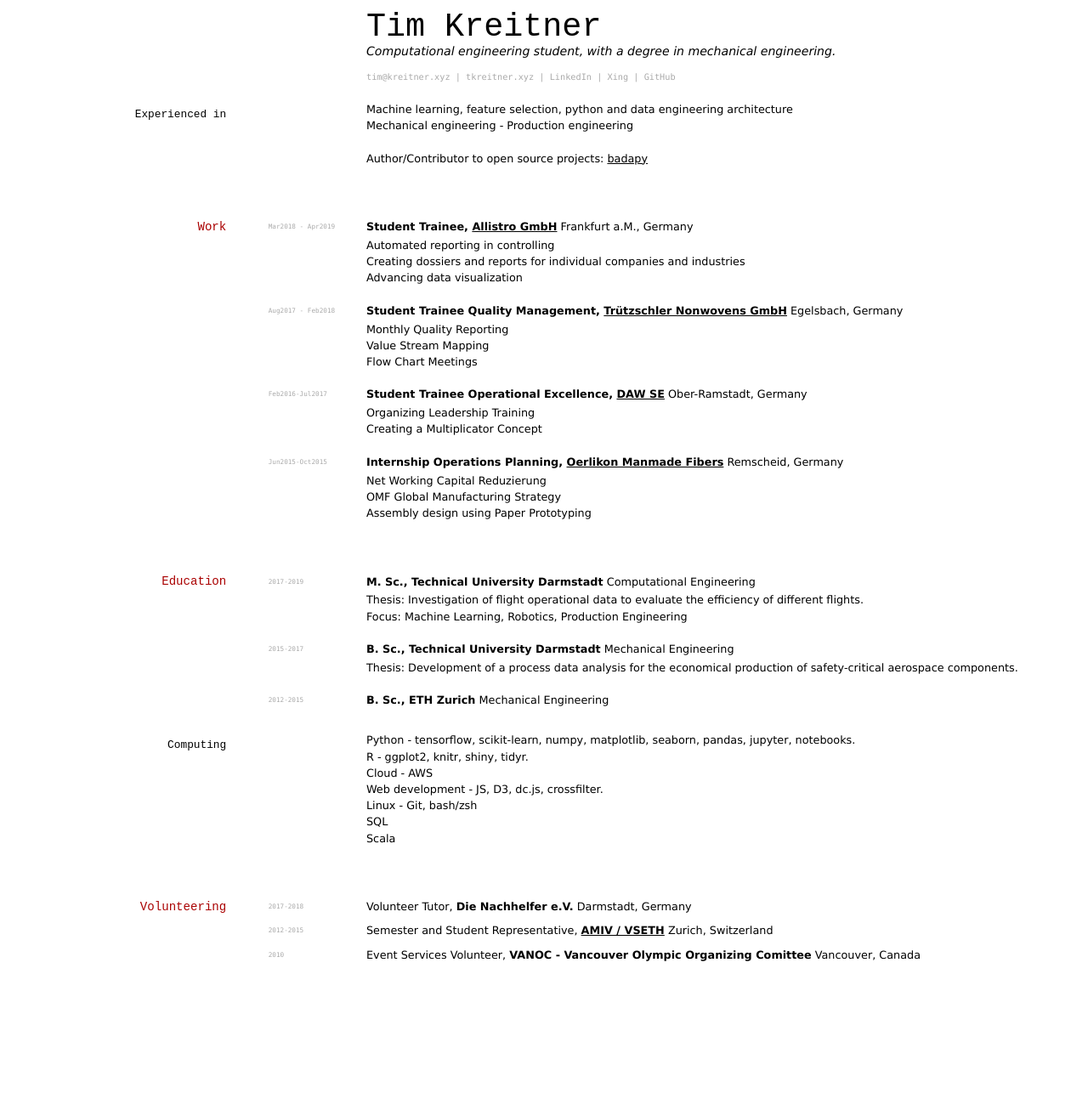
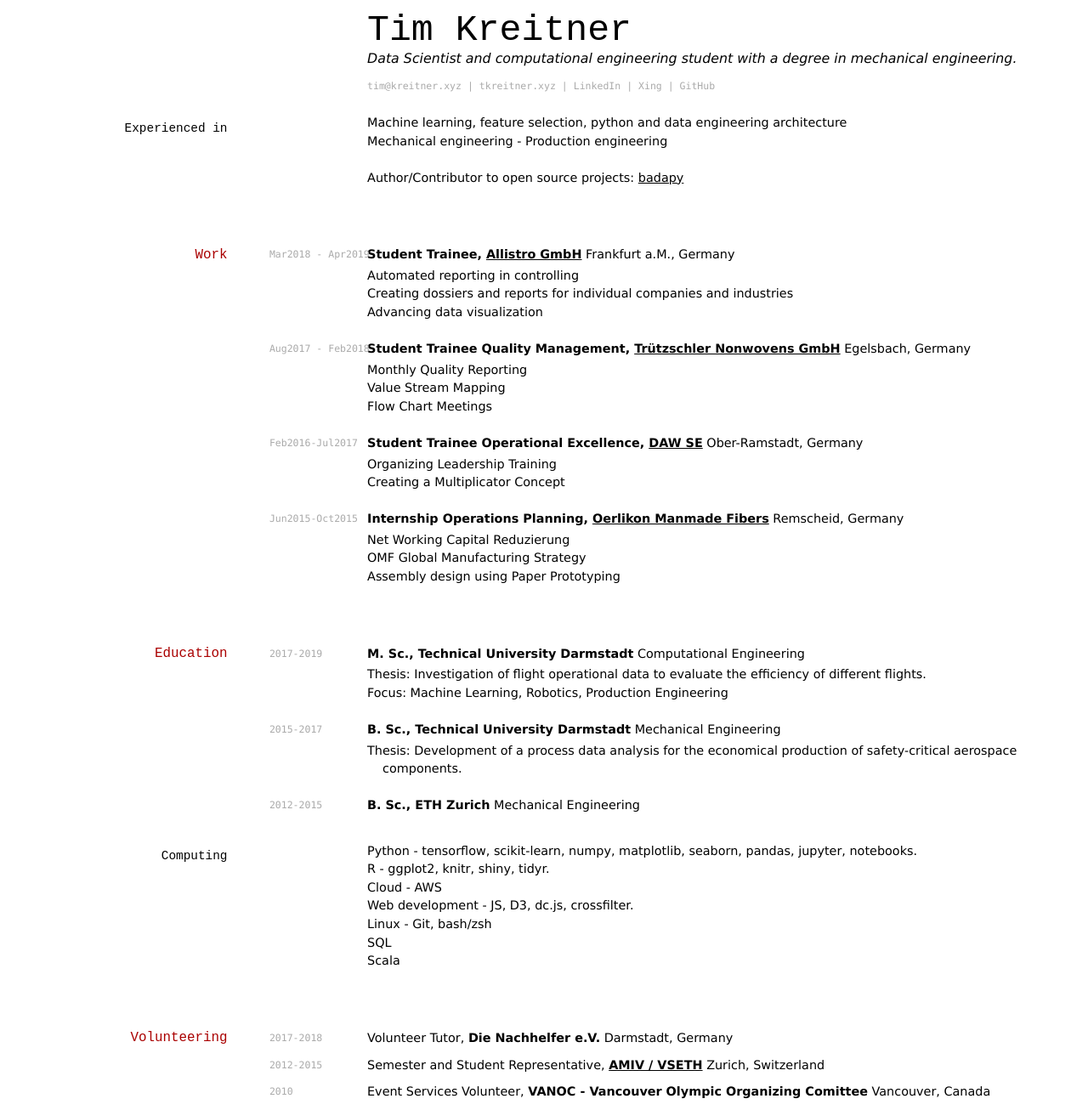
Before and after one commit to tabassco/timscv, a Jekyll site: the page built from index.md, in a window 1280 px wide. Shown: the whole page at 85% size. Built offline with Jekyll 4.4.1, drawn with Linux system fonts in a browser that asks for light colours; before the commit the page ends 1142 px from its top, so only the background shows below that.

Commit message:
updating fonts

```diff
--- a/css/cv-print.css
+++ b/css/cv-print.css
@@ -19,7 +19,7 @@ time, mark, audio, video {
 	margin: 0;
 	padding: 0;
 	border: 0;
-	font-size: 100%;
+	font-size: 110%;
 	font: inherit;
 	vertical-align: baseline;
 }
@@ -53,7 +53,7 @@ table {
 
 body {
 	font: normal normal 400;
-	font-size: 10pt;
+	font-size: 11pt;
 	line-height: 1.35em;
 	/*also written as...  font: normal normal 400 100%/1.5em;*/
 	font-family: Verdana,sans-serif;
--- a/css/cv-screen.css
+++ b/css/cv-screen.css
@@ -20,7 +20,7 @@ time, mark, audio, video {
 	margin: 0;
 	padding: 0;
 	border: 0;
-	font-size: 100%;
+	font-size: 110%;
 	font: inherit;
 	vertical-align: baseline;
 }
@@ -54,7 +54,7 @@ table {
 
 body {
 	font: normal normal 400;
-	font-size: 80%;
+	font-size: 90%;
 	line-height: 1.5em;
 	/*also written as...  font: normal normal 400 100%/1.5em;*/
 	font-family: Verdana,sans-serif;
@@ -72,7 +72,7 @@ p {
 
 code {
 	font: normal normal;
-	font-size: 60%;
+	font-size: 80%;
 	/*line-height: 1em;*/
 	font-family: Menlo,monospace,sans-serif;
 	color: #aaa;
--- a/index.md
+++ b/index.md
@@ -3,7 +3,7 @@ layout: cv
 title: Tim Kreitner - Resume
 ---
 # Tim Kreitner
-Computational engineering student, with a degree in mechanical engineering.
+Data Scientist and computational engineering student with a degree in mechanical engineering.
 
 <div id="webaddress">
 <a href="mailto:tim@kreitner.xyz">tim@kreitner.xyz</a>
```
